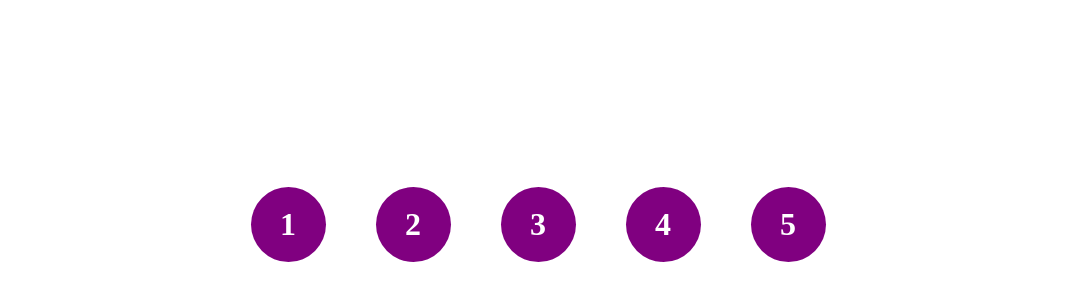
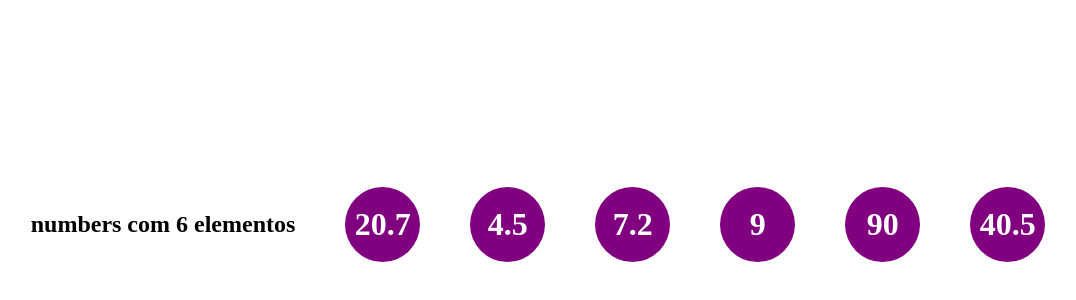
Before and after one commit to Guilherme-Joviniano/frontend-activities, a plain HTML site: page exportsAndImports/index.html in a window 1280 px wide. Shown: the part 176-476 px from the top of the page, without its empty margins (102-1178 px from the left). Drawn offline with Linux system fonts and the light colour scheme.

Commit message:
updating the methods in exportAndImports activity, and search dogs

```diff
--- a/exportsAndImports/app.js
+++ b/exportsAndImports/app.js
@@ -1,3 +1,6 @@
 import showArray from "./helpers/showArray.js";
 
-showArray([1,2,3,4,5]);
+// container to be included the arrays
+const numbers = [ 23, 5, 8, 10, 100, 45 ]
+
+showArray(numbers, 'main');
--- a/exportsAndImports/helpers/showArray.js
+++ b/exportsAndImports/helpers/showArray.js
@@ -1,13 +1,11 @@
 "use strict"
-
-const container = document.querySelector('main');
 
 const createNumberContainer = () => {
     const div = document.createElement('div');
     div.classList.add('numbers-container')
+    div.appendChild(document.createElement('h2'));
     return div;
 };
-
 const createNumberChild = (content) => {
     const h2 = document.createElement('h2');
     h2.classList.add('numbers-item')
@@ -15,16 +13,25 @@ const createNumberChild = (content) => {
     return h2;
 }
 
-const showArray = (array) => {
-    const numberChilds = [];
+const applyDiscount = (numbers = [], percentage) => numbers.map((e) => e - ((e / 100) * percentage));
+
+const showArray = (numbers = [], containerName) => {
+    const container = document.querySelector(containerName);
+
     const numberContainer = createNumberContainer();
+
+    // setting the text of the container title
+    numberContainer.querySelector('h2').textContent = `numbers com ${numbers.length} elementos`
+
+    // apply the discount
+    const numbersWithDiscount = applyDiscount(numbers, 10);
+
     // populate the child element
-    array.forEach((content) => {
-        const numberChild = createNumberChild(content);
-        numberChilds.push(numberChild)
-    });
+    const numberChilds = numbersWithDiscount.map((content) => createNumberChild(content));
+
     // populate the parent element
-    numberChilds.forEach((e) => numberContainer.appendChild(e))
+    numberChilds.forEach((child) => numberContainer.appendChild(child))
+
     // populate the main element
     container.appendChild(numberContainer);
 }
--- a/exportsAndImports/style.css
+++ b/exportsAndImports/style.css
@@ -3,9 +3,17 @@
     padding: 0;
     box-sizing: border-box;
 }
+main {
+    width: 100vw;
+    height: 100vh;
+    flex-direction: column;
+    gap: 20px;
+    display: flex;
+    align-items: center;
+    justify-content: center;
+}
 .numbers-container {
     display: flex;
-    height: 100vh;
     align-items: center;
     justify-content: center;
     gap: 50px;
@@ -19,9 +27,5 @@
     align-items: center;
     justify-content: center;
     border-radius: 50%;
+    color: #FFF;
 }
-h2 {
-    color: #fff;
-    min-width: 150px;
-    text-align: center;
-}
--- a/search-dogs/app.js
+++ b/search-dogs/app.js
@@ -46,8 +46,8 @@ const showImages = (images) => {
     })
 }
 
-const handleSearchChange = (e) => {
-    const value = e.target.value;
+const handleSearchChange = ({ target }) => {
+    const value = target.value;
     const url = addField(value);
     fetchImagesDog(url);
 }
```
